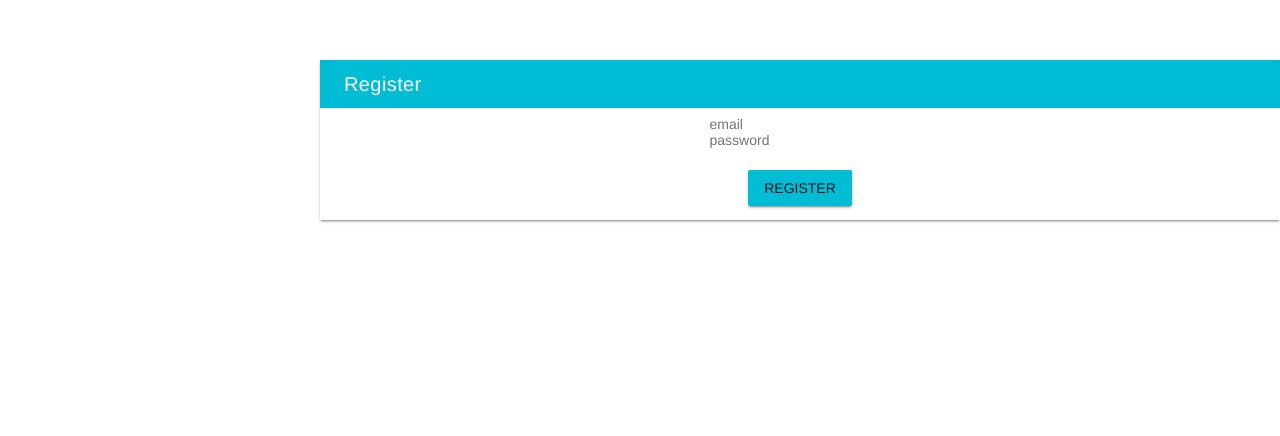
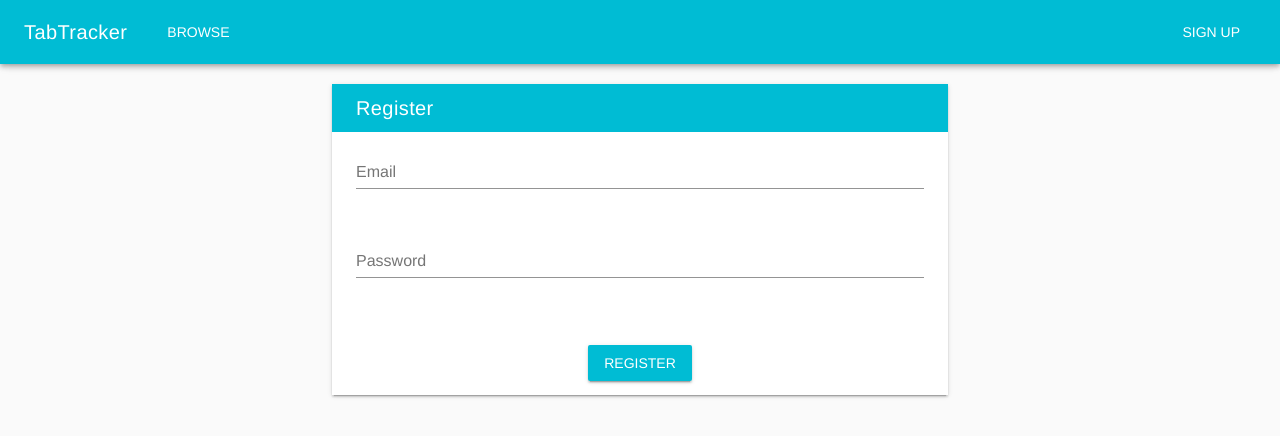
Before and after one commit to kylecollie/tab-tracker, a Vue app in the folder client/: page /#/register in a window 1280 px wide. Shown: the top 436 px of the page. Built offline with nearby package versions, Linux system fonts and the light colour scheme.

Commit message:
add signup nav

```diff
--- a/client/src/App.vue
+++ b/client/src/App.vue
@@ -1,13 +1,23 @@
 <template>
   <div id="app">
-    <!-- <img src="./assets/logo.png"> -->
-    <router-view/>
+    <v-app>
+      <page-header />
+      <main>
+        <v-container fluid>
+          <router-view/>
+        </v-container>
+      </main>
+    </v-app>
   </div>
 </template>
 
 <script>
+import PageHeader from '@/components/Header.vue'
 export default {
-  name: 'App'
+  name: 'app',
+  components: {
+    PageHeader
+  }
 }
 </script>
 
--- /dev/null
+++ b/client/src/components/Header.vue
@@ -0,0 +1,41 @@
+<template>
+  <v-toolbar fixed class="cyan" dark>
+    <v-toolbar-title class="mr-4">
+      <span class="home" @click="navigateTo({name: 'root'})">
+        TabTracker
+      </span>
+      </v-toolbar-title>
+      <v-toolbar-items>
+        <v-btn flat dark>
+          Browse
+        </v-btn>
+      </v-toolbar-items>
+      <v-spacer></v-spacer>
+      <v-toolbar-items>
+        <v-btn flat dark @click="navigateTo({name:'register'})">
+          Sign Up
+        </v-btn>
+      </v-toolbar-items>
+    </v-toolbar>
+</template>
+
+<script>
+export default {
+  methods: {
+    navigateTo (route) {
+      this.$router.push(route)
+    }
+  }
+}
+</script>
+
+<!-- Add "scoped" attribute to limit CSS to this component only -->
+<style scoped>
+.home {
+  cursor: pointer;
+}
+
+.home:hover {
+  color: black;
+}
+</style>
--- a/client/src/components/Register.vue
+++ b/client/src/components/Register.vue
@@ -1,19 +1,26 @@
 <template>
-<v-layout column>
-  <v-flex xs6 offset-xs3>
+  <v-layout align-center justify-center>
+    <v-flex xs6 >
       <div class="white elevation-2">
         <v-toolbar flat dense class="cyan" dark>
           <v-toolbar-title>Register</v-toolbar-title>
         </v-toolbar>
         <div class="pl-4 pr-4 pt-2 pb-2">
-        <input type="email" name="email" v-model="email" placeholder="email" />
+          <v-text-field
+            label="Email"
+            v-model="email"
+          ></v-text-field>
           <br>
-        <input type="password" name="password" v-model="password" placeholder="password" />
+          <v-text-field
+            label="Password"
+            v-model="password"
+          ></v-text-field>
           <br>
           <div class="error" v-html="error"></div>
           <br>
           <v-btn
             class="cyan"
+            dark
             @click="register">
             Register
           </v-btn>
--- a/client/src/router/index.js
+++ b/client/src/router/index.js
@@ -9,7 +9,7 @@
   routes: [
     {
       path: '/',
-      name: 'HelloWorld',
+      name: 'root',
       component: HelloWorld
     },
     {
```
Lines whose indentation alone changed are shown as unchanged.
